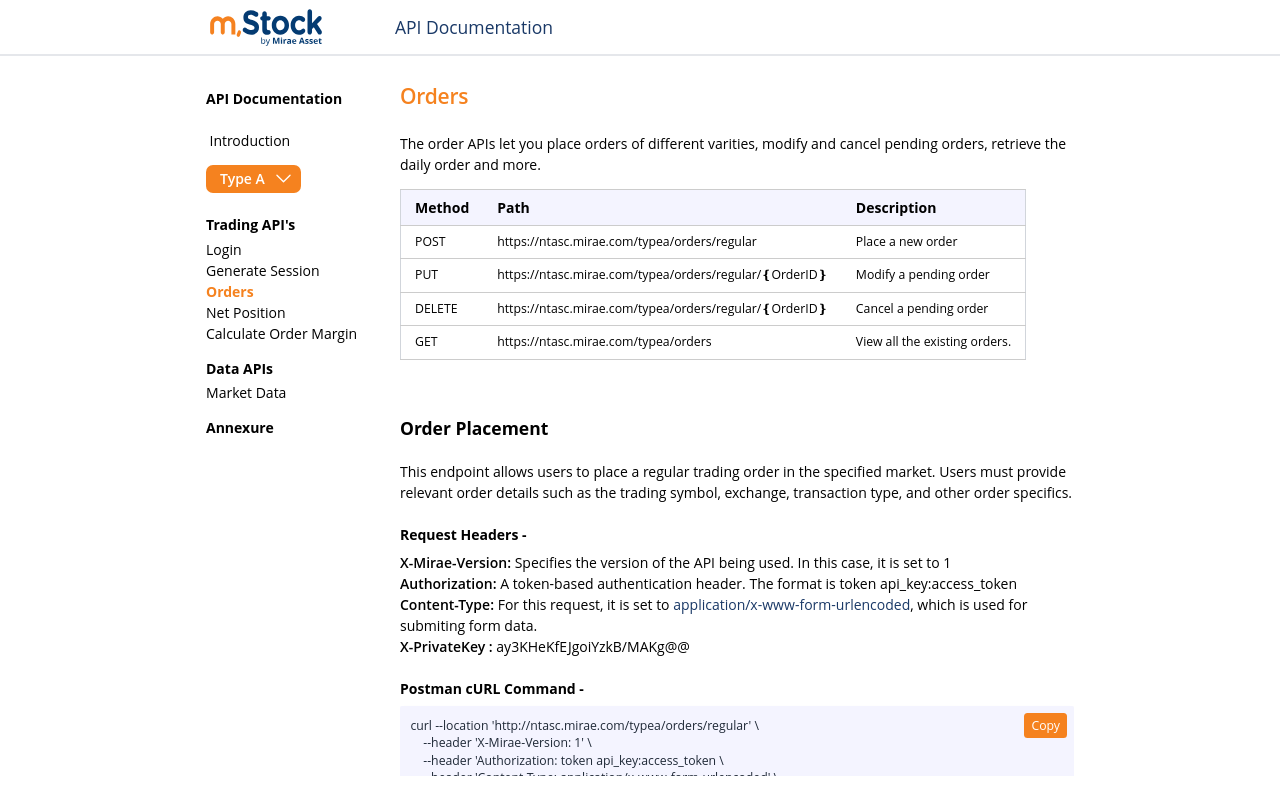
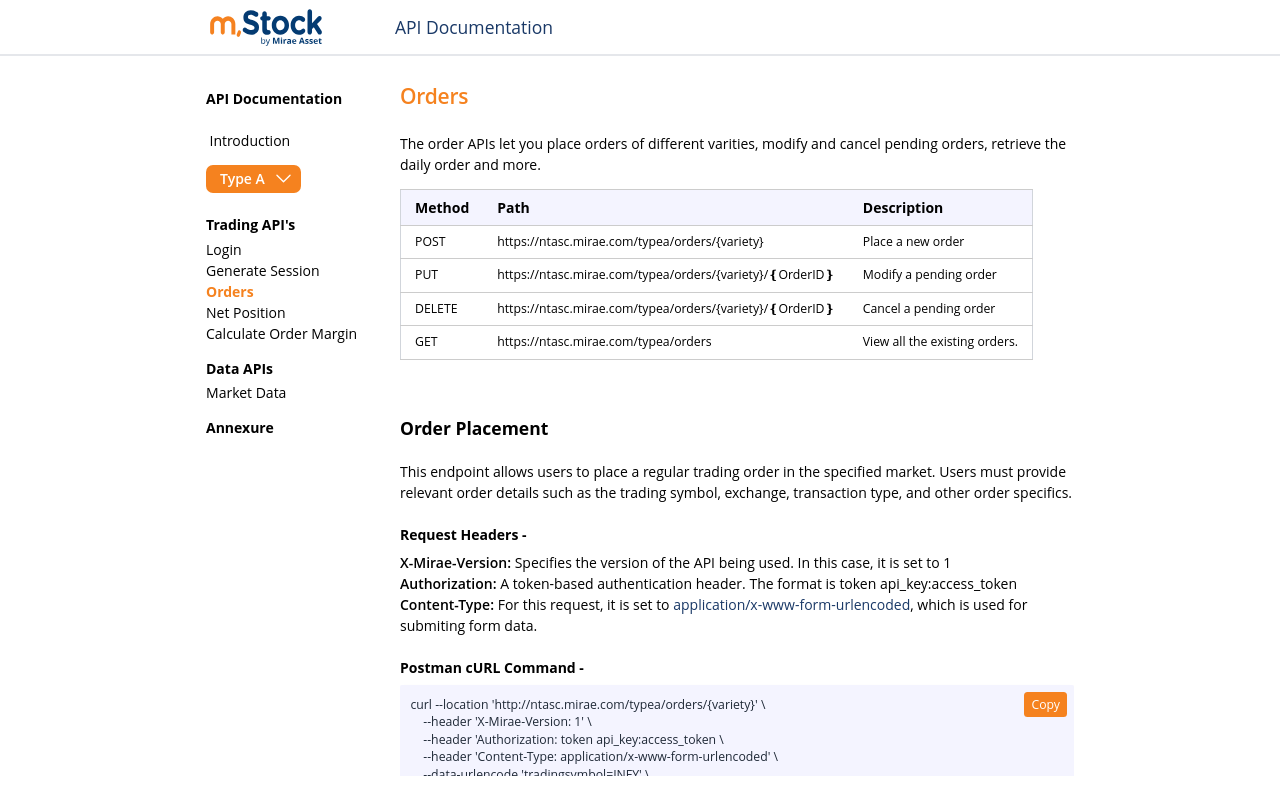
Before and after one commit to Paras-More/DhanHq_New_API_Documentation, a React (Vite) app: page /developer/type-a/orders in a window 1280 px wide. Built offline with nearby package versions, Linux system fonts and the light colour scheme.

Commit message:
removed APIKEY from typeA headers

```diff
--- a/src/Content_Components/TypeAComponents/Calculate Order Margin/Calculate_Order_MarginTypeA.jsx
+++ b/src/Content_Components/TypeAComponents/Calculate Order Margin/Calculate_Order_MarginTypeA.jsx
@@ -129,12 +129,6 @@
             Indicated the media type of the resource. For this request, it is set to <a className='mstockNavFont' href='application/x-www-form-urlencoded'> application/x-www-form-urlencoded</a>, which is used for submiting form data.
           </dd>
         </div>
-        <div class="flex">
-          <dt class="font-semibold min-w-[120px]">X-PrivateKey :</dt>
-          <dd>
-          ay3KHeKfEJgoiYzkB/MAKg@@
-          </dd>
-        </div>
       </dl>
     </div>
 
--- a/src/Content_Components/TypeAComponents/Generate Session/GenerateSessionTypeA.jsx
+++ b/src/Content_Components/TypeAComponents/Generate Session/GenerateSessionTypeA.jsx
@@ -140,12 +140,6 @@
             <span class="mstockNavFont"> application/x-www-form-urlencoded</span>, which is used for submitting form data.
           </dd>
         </div>
-        <div class="flex">
-          <dt class="font-semibold min-w-[120px]">X-PrivateKey :</dt>
-          <dd>
-          ay3KHeKfEJgoiYzkB/MAKg@@
-          </dd>
-        </div>
      </dl>
     </div>
 
--- a/src/Content_Components/TypeAComponents/Login/LoginTypeA.jsx
+++ b/src/Content_Components/TypeAComponents/Login/LoginTypeA.jsx
@@ -69,9 +69,6 @@
           <ol className='list-inside'>
             <li className="font-bold text-xl">Login</li>
           </ol>
-          {/* <p>
-            Method -<span className="font-bold"> POST</span>
-          </p> */}
         </div>
 
     {/* Description  Details Section */}
--- a/src/Content_Components/TypeAComponents/Net Position/Net_PositionTypeA.jsx
+++ b/src/Content_Components/TypeAComponents/Net Position/Net_PositionTypeA.jsx
@@ -130,10 +130,6 @@
           <dt class="font-semibold min-w-[120px]">Authorization :</dt>
           <dd>A token-based authentication header. The format is token api_key:access_token.</dd>
         </div>
-        <div class="flex">
-          <dt class="font-semibold min-w-[120px]">X-PrivateKey :</dt>
-          <dd>ay3KHeKfEJgoiYzkB/MAKg@@</dd>
-        </div>
       </dl>
     </div>
 
--- a/src/Content_Components/TypeAComponents/Orders/AllOrdersTypeA.jsx
+++ b/src/Content_Components/TypeAComponents/Orders/AllOrdersTypeA.jsx
@@ -9,17 +9,17 @@
   const data = [
     {
       "method": "POST",
-      "path": "https://ntasc.mirae.com/typea/orders/regular",
+      "path": "https://ntasc.mirae.com/typea/orders/{variety}",
       "description": "Place a new order"
     },
     {
       "method": "PUT",
-      "path": "https://ntasc.mirae.com/typea/orders/regular/❴OrderID❵",
+      "path": "https://ntasc.mirae.com/typea/orders/{variety}/❴OrderID❵",
       "description": "Modify a pending order"
     },
     {
       "method": "DELETE",
-      "path": "https://ntasc.mirae.com/typea/orders/regular/❴OrderID❵",
+      "path": "https://ntasc.mirae.com/typea/orders/{variety}/❴OrderID❵",
       "description": "Cancel a pending order"
     },
     {
--- a/src/Content_Components/TypeAComponents/Orders/CancelOrderTypeA.jsx
+++ b/src/Content_Components/TypeAComponents/Orders/CancelOrderTypeA.jsx
@@ -39,6 +39,11 @@
 }
 
 const requestParameter = [
+  {
+    "Field":"variety",
+    "Type":"string",
+    "Description":"Variety of the order ( <code class='highlighter'>regular</code> <code class='highlighter'>amo</code> <code class='highlighter'>co</code>)"
+  },
   {
     "Field":"tradingsymbol",
     "Type":"string",
@@ -119,9 +124,6 @@
         <li>
           <span className="font-semibold">Content-Type:</span> Indicated the media type of the resource. For this request, it is set to <a className='mstockNavFont' href='application/x-www-form-urlencoded'> application/x-www-form-urlencoded</a>, which s used for submiting form data.
         </li>
-        <li>
-            <span className="font-semibold">X-PrivateKey :</span>  ay3KHeKfEJgoiYzkB/MAKg@@
-          </li>
       </ul>
     </div>
 
--- a/src/Content_Components/TypeAComponents/Orders/ModifyOrderTypeA.jsx
+++ b/src/Content_Components/TypeAComponents/Orders/ModifyOrderTypeA.jsx
@@ -47,6 +47,11 @@
     }
 
     const requestParameter = [
+      {
+        "Field":"variety",
+        "Type":"string",
+        "Description":"Variety of the order ( <code class='highlighter'>regular</code> <code class='highlighter'>amo</code> <code class='highlighter'>co</code>)"
+      },
       {
         "Field":"tradingsymbol",
         "Type":"string",
@@ -138,9 +143,6 @@
         <li>
           <span className="font-semibold">Content-Type:</span> Indicated the media type of the resource. For this request, it is set to <a className='mstockNavFont' href='application/x-www-form-urlencoded'> application/x-www-form-urlencoded</a>, which s used for submiting form data.
         </li>
-        <li>
-            <span className="font-semibold">X-PrivateKey :</span>  ay3KHeKfEJgoiYzkB/MAKg@@
-          </li>
       </ul>
     </div>
     {/* Postman Curl command Details Section */}
--- a/src/Content_Components/TypeAComponents/Orders/OrderBookTypeA.jsx
+++ b/src/Content_Components/TypeAComponents/Orders/OrderBookTypeA.jsx
@@ -141,9 +141,6 @@
         <li>
           <span className="font-semibold">Content-Type:</span> Indicated the media type of the resource. For this request, it is set to <a className='mstockNavFont' href='application/x-www-form-urlencoded'> application/x-www-form-urlencoded</a>, which s used for submiting form data.
         </li>
-        <li>
-          <span className="font-semibold">X-PrivateKey :</span> ay3KHeKfEJgoiYzkB/MAKg@@
-        </li>
       </ul>
     </div>
 
--- a/src/Content_Components/TypeAComponents/Orders/PlaceOrderTypeA.jsx
+++ b/src/Content_Components/TypeAComponents/Orders/PlaceOrderTypeA.jsx
@@ -5,7 +5,7 @@
 
 function PlaceOrderTypeA() {
 
-    const PlaceOrdercURLData = `curl --location 'http://ntasc.mirae.com/typea/orders/regular' \\
+    const PlaceOrdercURLData = `curl --location 'http://ntasc.mirae.com/typea/orders/{variety}' \\
     --header 'X-Mirae-Version: 1' \\
     --header 'Authorization: token api_key:access_token \\
     --header 'Content-Type: application/x-www-form-urlencoded' \\
@@ -40,6 +40,11 @@
         }
 
         const requestParameter = [
+          {
+            "Field":"variety",
+            "Type":"string",
+            "Description":"Variety of the order ( <code class='highlighter'>regular</code> <code class='highlighter'>amo</code> <code class='highlighter'>co</code>)"
+          },
           {
             "Field":"tradingsymbol",
             "Type":"string",
@@ -119,9 +124,6 @@
             request, it is set to <span className='mstockNavFont'>application/x-www-form-urlencoded</span>, which is
             used for submiting form data.
           </li>
-          <li>
-            <span className="font-semibold">X-PrivateKey :</span>  ay3KHeKfEJgoiYzkB/MAKg@@
-          </li>
         </ul>
       </div>
 
```
